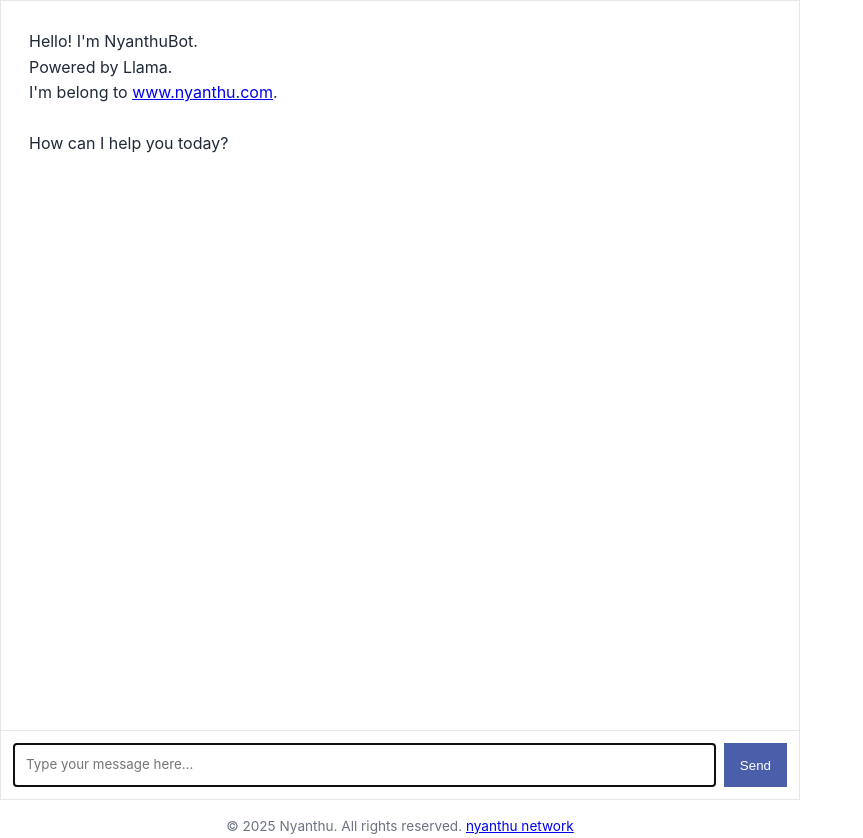
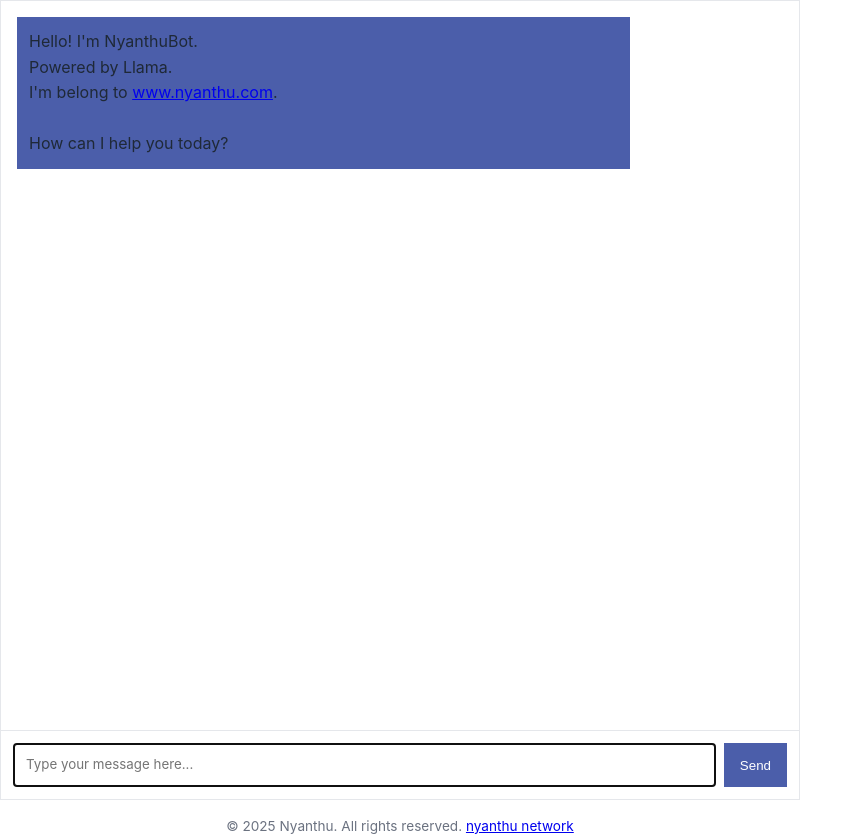
Before and after one commit to nyanthu-okabe/llm-chat-app-template, a website: page public/index.html in a window 1280 px wide. Shown: the whole page, without its empty margins (0-863 px from the left). Drawn offline with Linux system fonts and the light colour scheme.

Commit message:
index.html を更新

```diff
--- a/public/index.html
+++ b/public/index.html
@@ -13,7 +13,7 @@
         --text-color: #1f2937;
         --text-light: #6b7280;
         --user-msg-bg: #fff2e6;
-        --assistant-msg-bg: #ffffff;
+        --assistant-msg-bg: #4b5eaa;
       }
 
       * {
```
